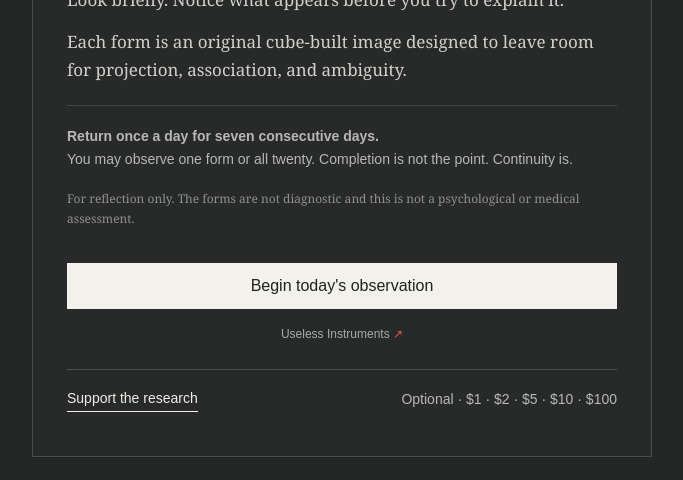
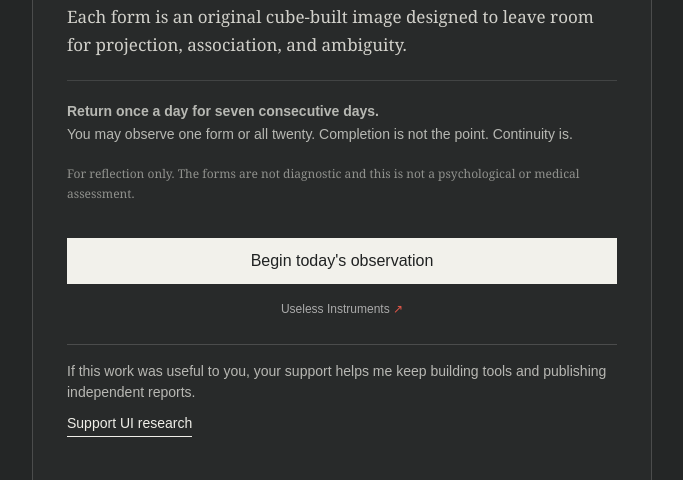
Before and after one commit to dmitrid1718-oss/meaning-in-cubes, a plain HTML site: page index.html in a window 1280 px wide. Shown: the part 247-727 px from the top of the page, without its empty margins (298-981 px from the left). Drawn offline with Linux system fonts and the light colour scheme; no server answers.

Commit message:
Simplify the optional UI research support invitation

```diff
--- a/index.html
+++ b/index.html
@@ -59,7 +59,7 @@ h1{font-family:Georgia,'Times New Roman',serif;font-weight:400;font-size:clamp(3
     <p class="disclaimer">For reflection only. The forms are not diagnostic and this is not a psychological or medical assessment.</p>
     <button id="begin" class="primary">Begin today's observation</button>
     <a class="mothership" href="https://uselessinstruments.com" target="_blank" rel="noopener">Useless Instruments <span>↗</span></a>
-<aside class="ui-research-support" aria-label="Optional research support"><a href="https://www.paypal.com/ncp/payment/URD6UTHYRKD9N" target="_blank" rel="noopener noreferrer">Support the research</a><span>Optional · $1 · $2 · $5 · $10 · $100</span></aside>
+<aside class="ui-research-support" aria-label="Optional research support"><span>If this work was useful to you, your support helps me keep building tools and publishing independent reports.</span> <a href="https://www.paypal.com/ncp/payment/URD6UTHYRKD9N" target="_blank" rel="noopener noreferrer">Support UI research</a></aside>
   </div>
 </div>
 
```
